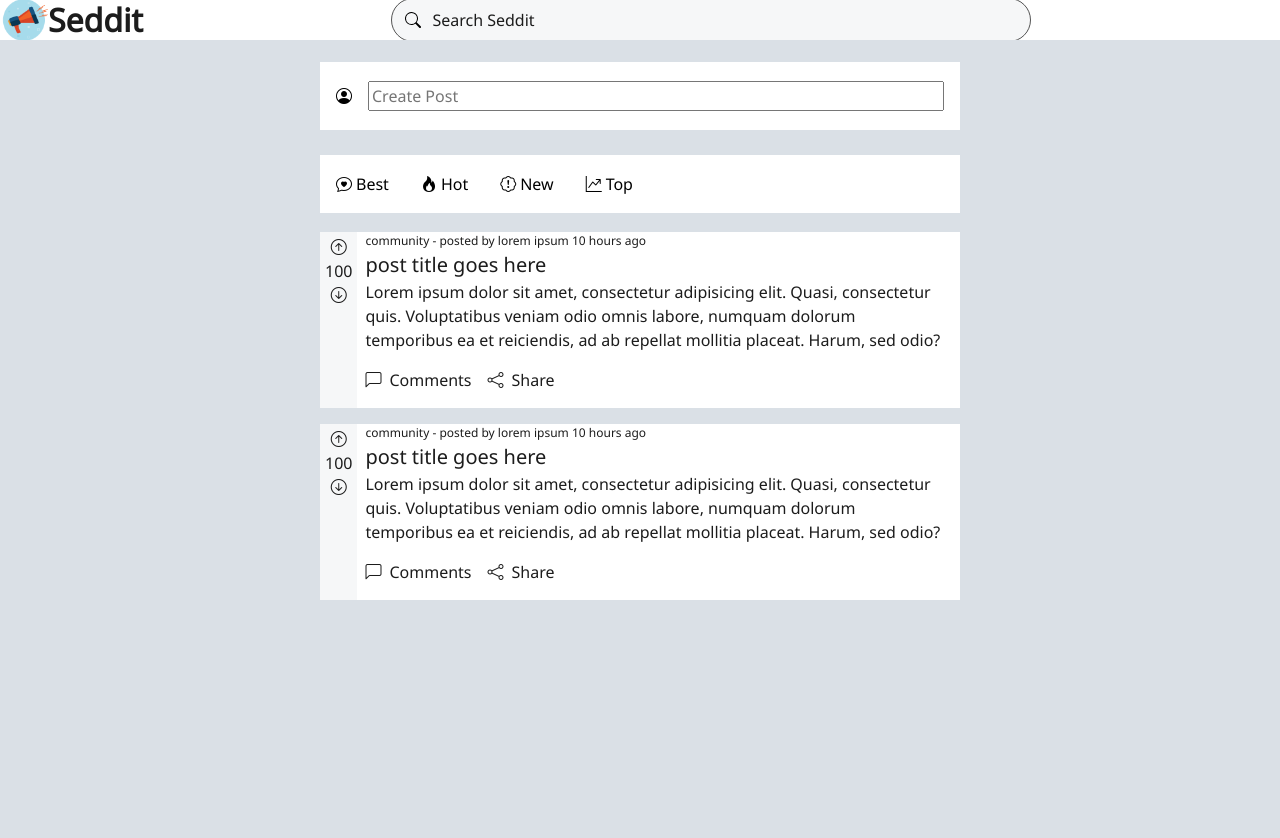
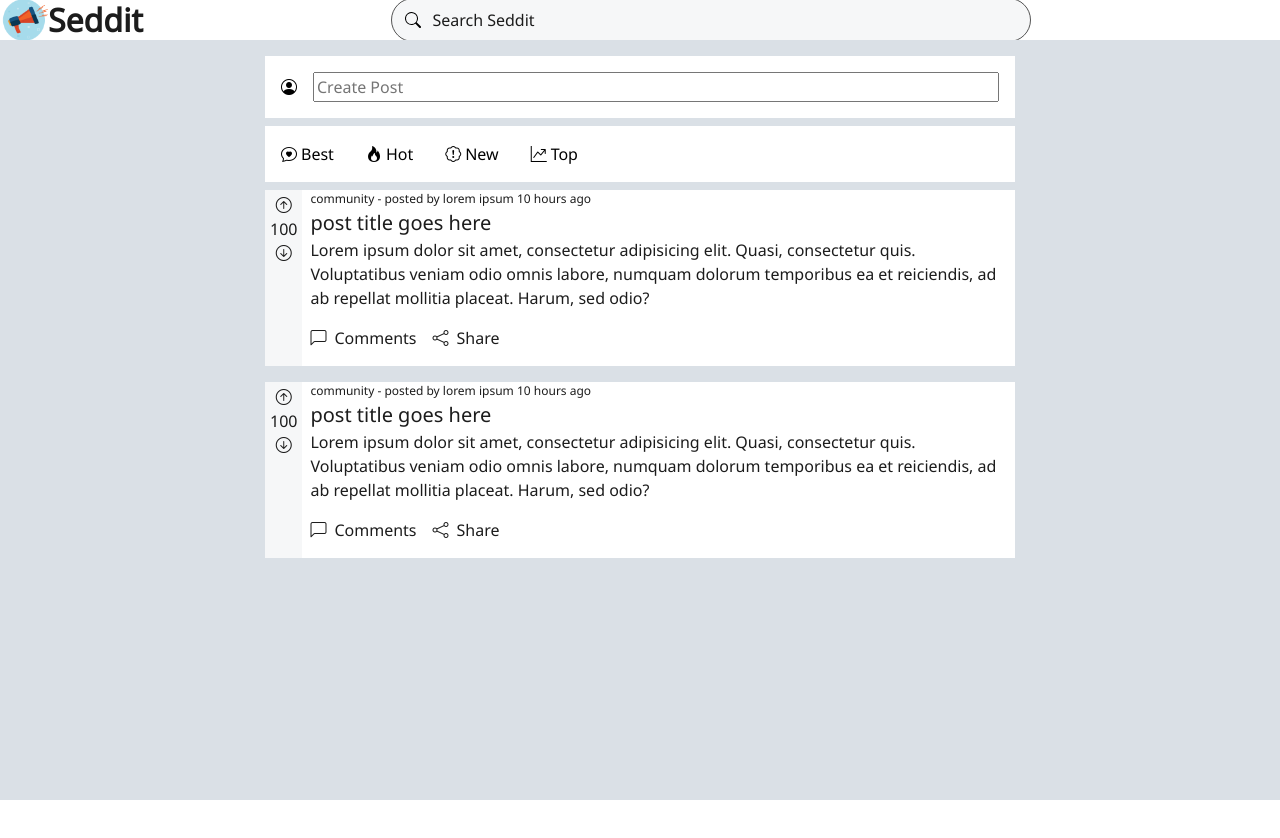
Before and after one commit to SeanKempt/Reddit-Clone, a React (Create React App) app: page /#/ in a window 1280 px wide. Shown: the top 838 px of the page. After the commit the page ends 800 px from the top, so only its background shows below. Built offline with nearby package versions, Linux system fonts and the light colour scheme.

Commit message:
remove grid from main container and switch to flex instead

```diff
--- a/src/App.js
+++ b/src/App.js
@@ -6,7 +6,7 @@ import CreatePostCard from './components/CreatePostCard';
 import PostFilter from './components/PostFilter';
 
 const App = () => (
-  <div className="App pagewrapper">
+  <div className="pagewrapper">
     <Header />
     <main className="main">
       <CreatePostCard />
--- a/src/sass/_layout.scss
+++ b/src/sass/_layout.scss
@@ -10,12 +10,14 @@
 
 .main {
   background-color: $bg;
-  display: grid;
-  grid-template-columns: 25% 50% 25%;
-  grid-template-rows: 0.5fr 0.5fr repeat(8, 1fr);
-  justify-items: center;
+  // display: grid;
+  // grid-template-columns: 25% 50% 25%;
+  // justify-items: center;
   width: 100%;
+  display: flex;
+  flex-direction: column;
   grid-column: 1 / 4;
+  align-items: center;
 }
 
 .header {
--- a/src/sass/styles.scss
+++ b/src/sass/styles.scss
@@ -9,21 +9,17 @@ body {
 
 .createpost {
   background-color: $postbg;
-  grid-column: 2 / 3;
-  grid-row: 1 / 1;
   margin-top: 1rem;
+  margin-bottom: 0.5rem;
   max-width: 750px;
   width: 100%;
   display: flex;
   align-items: center;
-  align-self: center;
-  height: 70%;
   input {
     width: 100%;
   }
   i {
     padding-right: 1rem;
-    text-align: center;
   }
   padding: 1rem;
 }
@@ -32,7 +28,6 @@ body {
   background-color: $postbg;
   color: $postbodytext;
   max-width: 750px;
-  width: 100%;
   display: flex;
   grid-column: 2 / 3;
   margin-bottom: 1rem;
@@ -77,17 +72,17 @@ body {
   width: 100%;
   grid-column: 2 / 3;
   max-width: 750px;
-  height: 60%;
   display: flex;
   align-items: center;
   grid-row: 2 / 2;
-  align-self: center;
+  margin-bottom: 0.5rem;
 }
 
 .postfilter__filter {
   display: flex;
   padding: 1rem;
   list-style-type: none;
+  margin: 0;
 }
 
 .icon {
```
